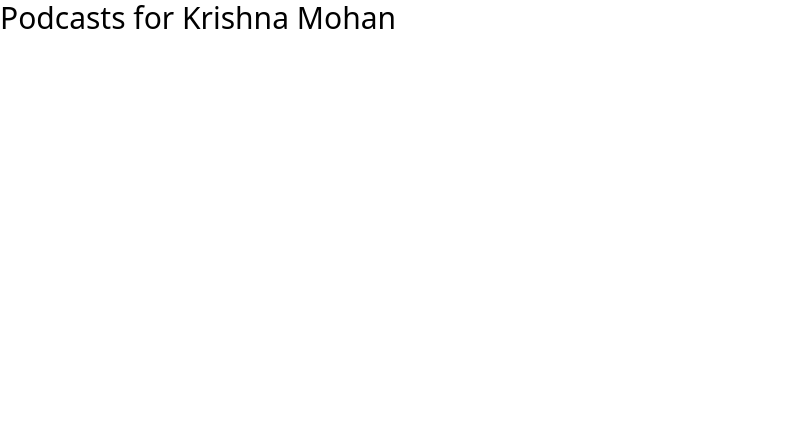
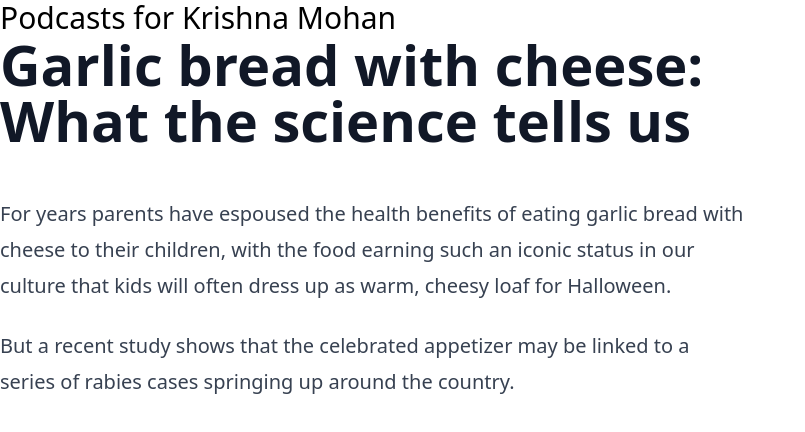
Before and after one commit to krishnaanaril/podcasts, an Angular app: page / in a window 1280 px wide. Shown: the top 432 px of the page, without its empty margins (0-805 px from the left). Built offline with nearby package versions, Linux system fonts and the light colour scheme.

Commit message:
feat: add tailwind container queries

```diff
--- a/package.json
+++ b/package.json
@@ -18,6 +18,7 @@
     "@angular/platform-browser": "^15.2.0",
     "@angular/platform-browser-dynamic": "^15.2.0",
     "@angular/router": "^15.2.0",
+    "@tailwindcss/container-queries": "^0.1.0",
     "rxjs": "~7.8.0",
     "tslib": "^2.3.0",
     "zone.js": "~0.12.0"
--- a/projects/podcasts-ui/src/app/app.component.html
+++ b/projects/podcasts-ui/src/app/app.component.html
@@ -1 +1,14 @@
 <h1 class="text-3xl">Podcasts for Krishna Mohan</h1>
+<article class="prose lg:prose-xl">
+  <h1>Garlic bread with cheese: What the science tells us</h1>
+  <p>
+    For years parents have espoused the health benefits of eating garlic bread with cheese to their
+    children, with the food earning such an iconic status in our culture that kids will often dress
+    up as warm, cheesy loaf for Halloween.
+  </p>
+  <p>
+    But a recent study shows that the celebrated appetizer may be linked to a series of rabies cases
+    springing up around the country.
+  </p>
+  <!-- ... -->
+</article>
--- a/tailwind.config.js
+++ b/tailwind.config.js
@@ -8,5 +8,6 @@
   },
   plugins: [
     require('@tailwindcss/typography'),
+    require('@tailwindcss/container-queries'),
   ],
 }
```
Also changed, not shown: 1 other file (tests, documents, lock files or other folders).
